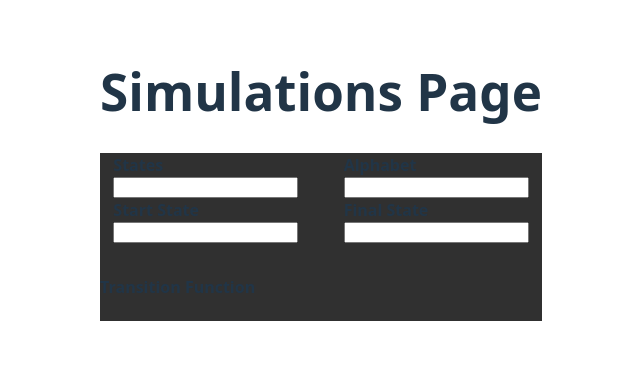
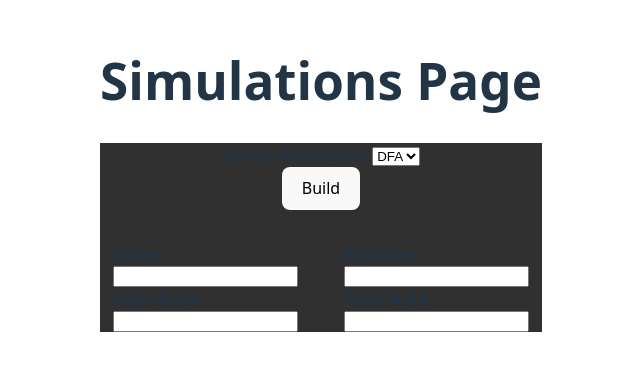
Before and after one commit to Starkiller-06/automaton_simulator, a React (Vite) app: page /Simulator in a window 1280 px wide. Shown: the part 225-596 px from the top of the page, without its empty margins (319-959 px from the left). Built offline with nearby package versions, Linux system fonts and the light colour scheme.

Commit message:
NFA/DFA logic. Input handle error messages are still missing to show in frontend

```diff
--- a/src/components/AutomatonForm.jsx
+++ b/src/components/AutomatonForm.jsx
@@ -8,19 +8,38 @@ export default function AutomatonForm() {
   const [startState, setStartState] = useState("");
   const [finalStates, setFinalStates] = useState([]);
   const [transition, setTransition] = useState({});
+  const [mode, setMode] = useState("DFA")
 
-  function updateTransition (fromState, symbol, toState) {
-    setTransition(prev => ({
+  function updateTransition(fromState, symbol, toState) {
+    setTransition(prev => {
+      const prevFrom = prev[fromState] || {};
+      const current = prevFrom[symbol];
+
+      if (mode === "DFA") {
+        return {
           ...prev,
           [fromState]: {
-        ...prev[fromState],
+            ...prevFrom,
             [symbol]: toState
           }
-    }));
+        };
       }
-  function GenTransitionTable({ states, alphabet, transition, onSelect }) {
+
+      const nextSet = new Set(current || []);
+      nextSet.has(toState) ? nextSet.delete(toState) : nextSet.add(toState);
+
+      return {
+        ...prev,
+        [fromState]: {
+          ...prevFrom,
+          [symbol]: Array.from(nextSet)
+        }
+      };
+    });
+  }
 
 
+  function GenTransitionTable({ states, alphabet, transition, onSelect, mode }) {
     return (
       <table>
         <thead>
@@ -39,7 +58,12 @@ export default function AutomatonForm() {
                 <td key={state}>
                   <Menu as="div" className="menu-container">
                     <MenuButton className="menu-button">
-                      {transition[state]?.[symbol] || "Select"}
+                      {
+                        mode === "DFA"
+                          ? (transition[state]?.[symbol] || "Select")
+                          : (Array.isArray(transition[state]?.[symbol])
+                            ? transition[state][symbol].join(", ") : "Select")
+                      }
                     </MenuButton>
                     <MenuItems className="menu-items">
                       {states.map((s) => (
@@ -65,8 +89,43 @@ export default function AutomatonForm() {
     );
   }
 
+  function submitForm() {
+    const automaton = {
+      mode,
+      states,
+      alphabet,
+      startState,
+      finalStates,
+      transition
+    }
+
+    console.log("AUTOMATON:", automaton);
+
+    alert("Automaton built! Check the console.");
+  }
+
   return (
     <div className="automaton-form">
+
+      <div>
+        <div>
+          <label>Select automaton: </label>
+          <select
+            value={mode}
+            onChange={(e) => {
+              setMode(e.target.value);
+              setTransition({});
+            }}>
+            <option value="DFA">DFA</option>
+            <option value="NFA">NFA</option>
+          </select>
+        </div>
+        <div>
+          <button onClick={submitForm}>Build</button>
+        </div>
+
+      </div>
+
 
       <div className="form-inputs">
         <div className="form-row">
@@ -90,15 +149,24 @@ export default function AutomatonForm() {
         <div className="form-row">
           <div>
             <label>Start State</label>
-            <input type="text" name="states" />
+            <input
+              type="text"
+              name="start-state"
+              onChange={(e) => setStartState(e.target.value.trim())}
+            />
           </div>
           <div>
             <label>Final State</label>
-            <input type="text" name="alphabet" />
+            <input
+              type="text"
+              name="final-state"
+              onChange={(e) => setFinalStates(e.target.value.split(",").map(s => s.trim()))}
+            />
           </div>
         </div>
       </div>
 
+      {states.length > 0 && alphabet.length > 0 && (
         <div className="transition-table">
           <label>Transition Function</label>
           <GenTransitionTable
@@ -106,9 +174,10 @@ export default function AutomatonForm() {
             alphabet={alphabet}
             transition={transition}
             onSelect={updateTransition}
+            mode={mode}
             />
         </div>
-
+      ) }
 
     </div>
   );
```
Lines whose indentation alone changed are shown as unchanged.
